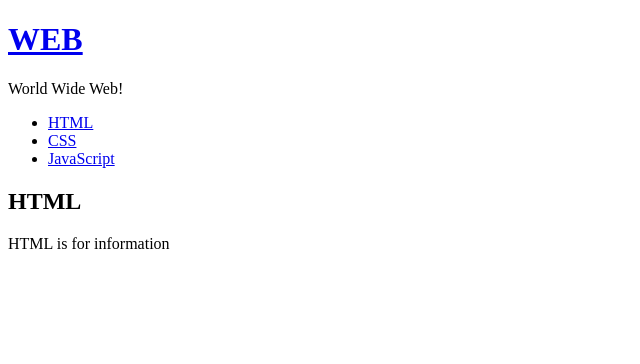
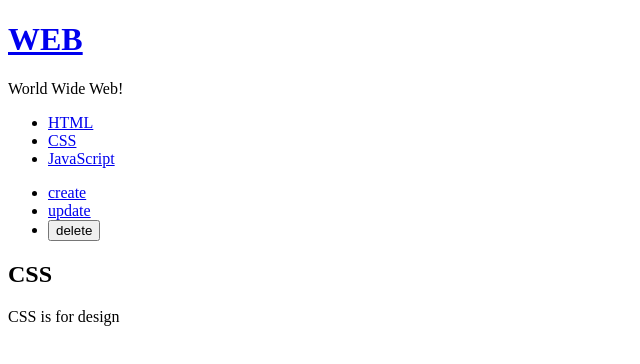
Before and after one commit to SihyunSeo/react_basic, a React (Create React App) app: page / in a window 1280 px wide. Shown: the top 364 px of the page, without its empty margins (0-640 px from the left). Built offline with nearby package versions, Linux system fonts and the light colour scheme.

Commit message:
react_basic

```diff
--- a/src/App.js
+++ b/src/App.js
@@ -1,14 +1,17 @@
 import './App.css';
 import React, { Component } from 'react';
 import TOC from './components/TOC';
-import Content from './components/Content';
+import ReadContent from './components/ReadContent';
 import Subject from './components/Subject';
+import Control from './components/Control';
+import CreateContent from './components/CreateContent';
 
 class App extends Component {
   constructor(props){
     super(props);
     this.state = {
       mode:'read',
+      selected_content_id: 2,
       welcome: {title: 'Welcome', desc: 'Hello, React!!!'},
       Subject: {title: 'WEB', sub:'World Wide Web!'},
       Content: {title: 'HTML', sub:'HTML is HyperText Markup Language'},
@@ -20,14 +23,27 @@ class App extends Component {
     }
   }
   render () {
-    var _title, _desc = null;
+    var _title, _desc, _article = null;
     if(this.state.mode === 'welcome') {
       _title = this.state.welcome.title;
       _desc = this.state.welcome.desc;
+      _article = <ReadContent title = {_title} desc = {_desc}></ReadContent>
     }
     else if (this.state.mode === 'read') {
-      _title = this.state.Contents[0].title;
-      _desc = this.state.Contents[0].desc;
+      var i = 0;
+      while(i < this.state.Contents.length){
+        var data = this.state.Contents[i];
+        if(data.id === this.state.selected_content_id) {
+          _title = data.title;
+          _desc = data.desc;
+          break;
+        }
+        i = i + 1;
+      }
+      _article = <ReadContent title = {_title} desc = {_desc}></ReadContent>
+    }
+    else if(this.state.mode === 'create'){
+      _article = <CreateContent />
     }
     return (
       <div className="App">
@@ -38,11 +54,25 @@ class App extends Component {
             this.setState({mode:'welcome'})
           }.bind(this)}
         />
-        <TOC data={this.state.Contents}/>
-        <Content
+        <TOC
+          onChangePage={function(id){
+            this.setState({
+              mode: 'read',
+              selected_content_id: Number(id)
+            });
+          }.bind(this)} data={this.state.Contents}/>
+        <Control
+          onChangeMode={function(_mode){
+            this.setState({
+              mode: _mode
+            })
+          }.bind(this)}
+        />
+        {/* <ReadContent
           title={_title}
           desc={_desc}
-        />
+        /> */}
+        {_article}
       </div>
     );
   }
--- /dev/null
+++ b/src/components/Control.js
@@ -0,0 +1,43 @@
+import React, {Component} from 'react';
+
+class Control extends Component {
+    render() {
+      return (
+        <ul>
+          <li>
+            <a
+              href='/create'
+              onClick={function(e){
+                e.preventDefault();
+                this.props.onChangeMode('create');
+              }.bind(this)}
+            >create
+            </a>
+          </li>
+          <li>
+            <a
+              href='/update'
+              onClick={function(e){
+                e.preventDefault();
+                this.props.onChangeMode('update');
+              }.bind(this)}
+            >update
+            </a>
+          </li>
+          <li>
+            <input
+              type='button'
+              value='delete'
+              onClick={function(e){
+                e.preventDefault();
+                this.props.onChangeMode('delete');
+              }.bind(this)}
+            >
+            </input>
+          </li>
+        </ul>
+      )
+    }
+  }
+
+export default Control;
--- /dev/null
+++ b/src/components/CreateContent.js
@@ -0,0 +1,16 @@
+import React, {Component} from 'react';
+
+class CreateContent extends Component {
+    render() {
+      return(
+        <article>
+            <h2>create</h2>
+            <form>
+
+            </form>
+        </article>
+      );
+    }
+  }
+
+export default CreateContent;
--- a/src/components/Content.js
+++ b/src/components/ReadContent.js
@@ -1,6 +1,6 @@
 import React, {Component} from 'react';
 
-class Content extends Component {
+class ReadContent extends Component {
     render() {
       return(
         <article>
@@ -11,4 +11,4 @@ class Content extends Component {
     }
   }
 
-export default Content;
+export default ReadContent;
--- a/src/components/TOC.js
+++ b/src/components/TOC.js
@@ -6,7 +6,18 @@ class TOC extends Component {
       var data = this.props.data;
       var i = 0;
       while(i < data.length){
-        lists.push(<li key={data[i].id}><a href={'/content/'+data[i].id}>{data[i].title}</a></li>)
+        lists.push(
+          <li key={data[i].id}>
+            <a
+              href={'/content/'+data[i].id}
+              data-id={data[i].id}
+              onClick={function(e){
+                e.preventDefault();
+                this.props.onChangePage(e.target.dataset.id);
+              }.bind(this)}
+            >{data[i].title}
+            </a>
+          </li>);
         i = i + 1;
       }
 
```
Also changed, not shown: 1 other file (tests, documents, lock files or other folders).
